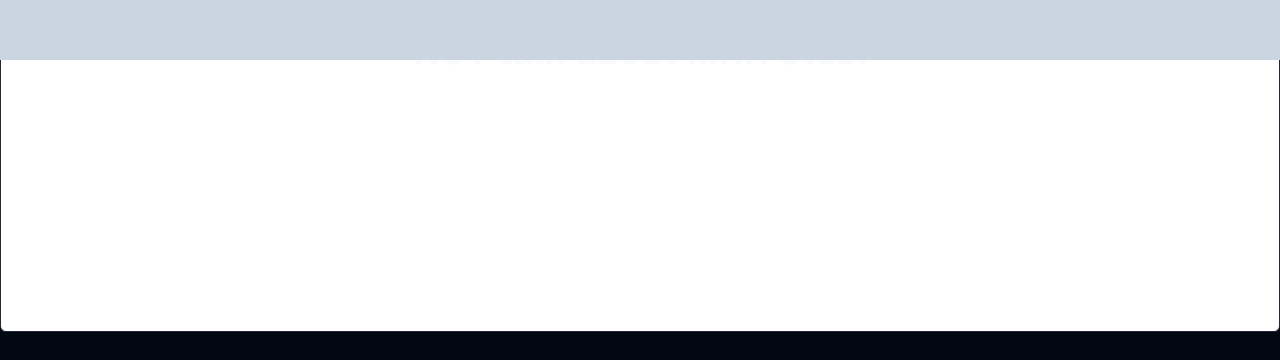
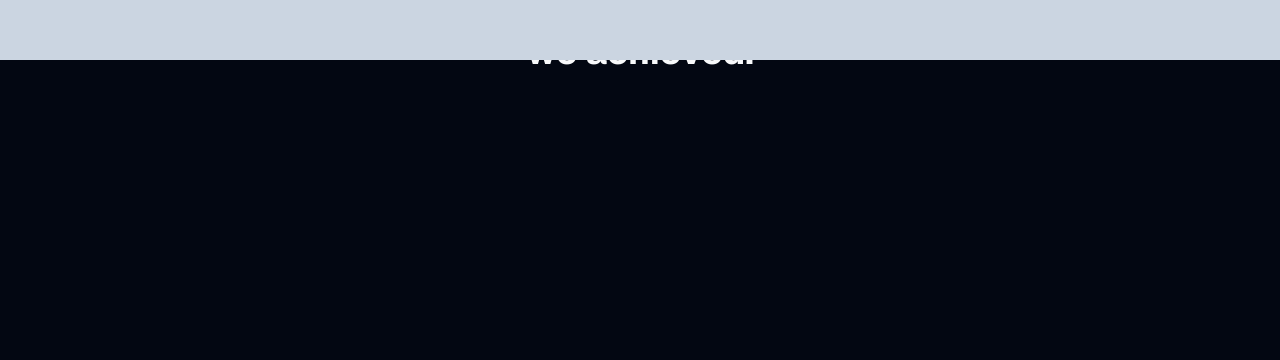
Before and after one commit to CM-exe/hostPortfolio, a Next.js app: page /projects/saeS3 in a window 1280 px wide. Shown: the part 1540-1900 px from the top of the page. Built offline with nearby package versions, Linux system fonts and the light colour scheme.

Commit message:
Page sae s3 done

```diff
--- a/app/projects/saeS3/page.tsx
+++ b/app/projects/saeS3/page.tsx
@@ -36,7 +36,7 @@ export default function Home() {
     },
   };
 
-  const scrollY = useTransform(scrollYProgress, [0, 1], [500, 0]); // Adjust values as needed to control movement
+  const scrollY = useTransform(scrollYProgress, [0, 1], [400, 0]); // Adjust values as needed to control movement
 
   return (
     <main>
@@ -52,7 +52,7 @@ export default function Home() {
       <Spacer/>
       <Section>
         <h1 className="text-2xl font-bold font-caption text-center text-accent-foreground">Introduction</h1>
-        <p className="text-lg text-accent-foreground">
+        <p className="text-lg text-accent-foreground text-justify">
           SAÉ S3 is a project of a web application that allows the management of the student&apos;s academic path. It is a project that I carried out during my third year of study at the University of Technology of Bayonne and Basque country. This project was carried out in a team of 5 students. The project was carried out in 3 months.
         </p>
       </Section>
@@ -68,7 +68,7 @@ export default function Home() {
       viewport={{ margin: "-250px" }}>
         <IconBrandPhp size={100} className="m-auto" />
       </motion.div>
-      <Section>
+      <Section className="text-justify">
         <h1 className="text-2xl font-bold font-caption text-center text-accent-foreground">Technologies used</h1>
         <h2 className="text-xl font-bold font-caption text-center text-accent-foreground">PHP</h2>
         <p className="text-lg text-accent-foreground">
@@ -88,16 +88,15 @@ export default function Home() {
       <MaskContainer
         revealText={
           <p className="mx-auto max-w-4xl text-center text-4xl font-bold text-accent-foreground">
-            The first rule of MRR Club is you do not talk about MRR Club. The
-            second rule of MRR Club is you DO NOT talk about MRR Club.
+            It&apos;s the first time we made a serious project with a team of 5 people
+            and we are very happy of what we achieved.
           </p>
         }
-        className="h-[40rem] rounded-md border text-background"
+        className="h-[40rem] rounded-md text-background"
       >
-        Discover the power of{" "}
-        <span className="text-blue-500">Tailwind CSS v4</span> with native CSS
-        variables and container queries with
-        <span className="text-blue-500">advanced animations</span>.
+        Thanks to
+        <span className="text-blue-800">Yannis, Mattin, Dylan and Lucas</span> for their help.
+        It&apos;s the similarly the same <span className="text-blue-800">team</span> for my other studies projects.
       </MaskContainer>
       <Spacer size="xl"/>
       <Status />
--- a/components/ui/svg-mask-effect.tsx
+++ b/components/ui/svg-mask-effect.tsx
@@ -6,8 +6,8 @@ import { cn } from "@/lib/utils";
 export const MaskContainer = ({
   children,
   revealText,
-  size = 10,
-  revealSize = 600,
+  size = 5,
+  revealSize = 300,
   className,
 }: {
   children?: string | React.ReactNode;
@@ -42,14 +42,14 @@ export const MaskContainer = ({
       ref={containerRef}
       className={cn("relative h-screen", className)}
       animate={{
-        backgroundColor: isHovered ? "var(--slate-900)" : "var(--white)",
+        backgroundColor: isHovered ? "var(--background)" : "var(--background)",
       }}
       transition={{
         backgroundColor: { duration: 0.3 },
       }}
     >
       <motion.div
-        className="absolute flex h-full w-full items-center justify-center bg-black text-6xl [mask-image:url(/mask.svg)] [mask-repeat:no-repeat] [mask-size:40px] dark:bg-white"
+        className="absolute flex h-full w-full items-center justify-center bg-white text-6xl [mask-image:url(/mask.svg)] [mask-repeat:no-repeat] [mask-size:40px]"
         animate={{
           maskPosition: `${mousePosition.x - maskSize / 2}px ${
             mousePosition.y - maskSize / 2
@@ -61,7 +61,7 @@ export const MaskContainer = ({
           maskPosition: { duration: 0.15, ease: "linear" },
         }}
       >
-        <div className="absolute inset-0 z-0 h-full w-full bg-black opacity-50 dark:bg-white" />
+        <div className="absolute inset-0 z-0 h-full w-full bg-white opacity-50 " />
         <div
           onMouseEnter={() => {
             setIsHovered(true);
```
